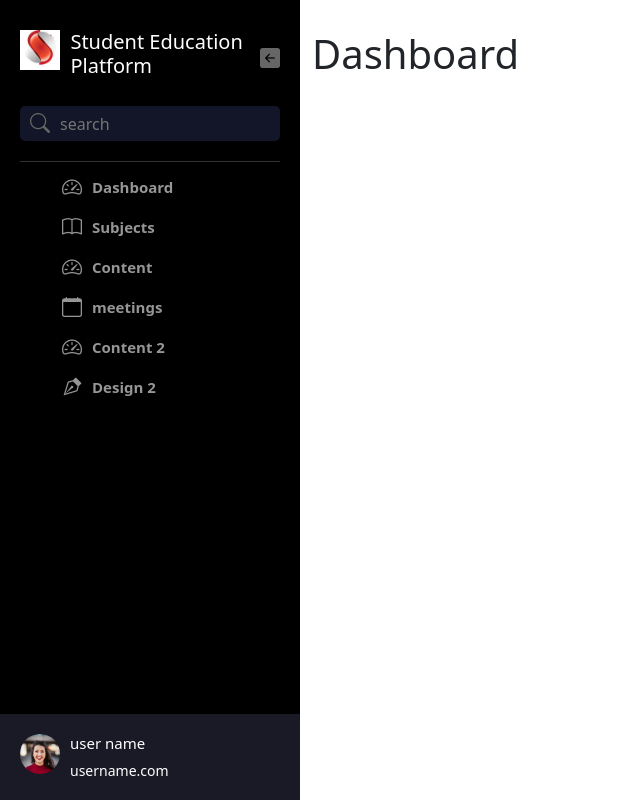
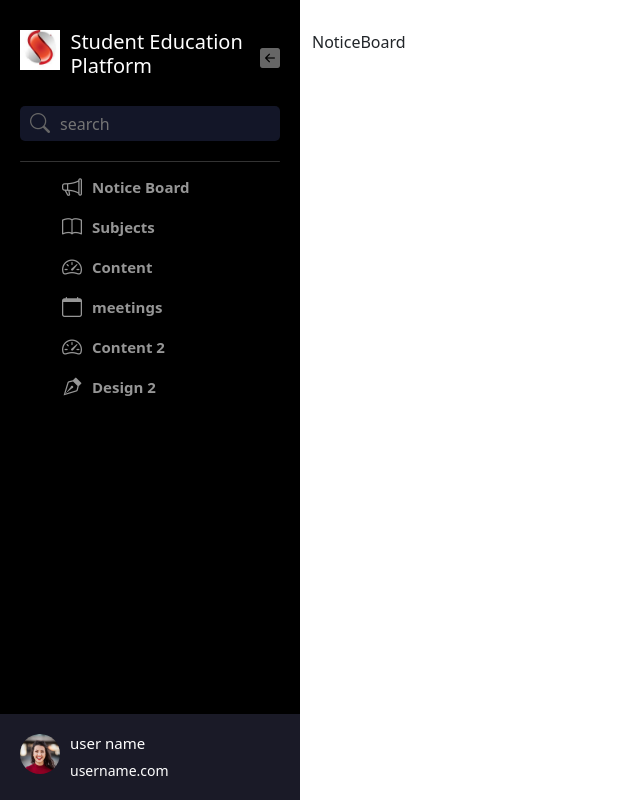
Before and after one commit to Prajwalgawande/Student-Educational-Platform, a React (Vite) app: page / in a window 1280 px wide. Shown: the whole page, without its empty margins (0-640 px from the left). Built offline with nearby package versions, Linux system fonts and the light colour scheme.

Commit message:
added notice-board empty component

```diff
--- a/src/App.jsx
+++ b/src/App.jsx
@@ -10,6 +10,7 @@ import { useState } from "react";
 import Subjects from "./components/subjects/Subjects";
 import SubjectDetiles from "./components/subjects/SubjectDetiles";
 import Meetings from "./components/meetings/Meetings";
+import NoticeBoard from "./components/notice-board/NoticeBoard";
 
 const Dashboard = () => <h1>Dashboard</h1>;
 const Content = () => <h1>Content</h1>;
@@ -59,7 +60,7 @@ function App() {
             )} */}
 
             {/* Example routes with components */}
-            <Route path="/" element={<Dashboard />} />
+            <Route path="/" element={<NoticeBoard />} />
             <Route path="/subjects" element={<Subjects />} />
             <Route path="/subject/:subjectId" element={<SubjectDetiles/>} />
             <Route path="/content" element={<Content />} />
--- a/src/components/SideMenu.jsx
+++ b/src/components/SideMenu.jsx
@@ -6,10 +6,10 @@ import MenuItem from "./MenuItem";
 
 export const menuItems = [
   {
-    name: "Dashboard",
+    name: "Notice Board",
     exact: true,
     to: "/",
-    iconClassName: "bi bi-speedometer2",
+    iconClassName: "bi bi-megaphone",
   },
   { name: "Subjects", to: `/subjects`, iconClassName: "bi bi-book" },
   {
--- /dev/null
+++ b/src/components/notice-board/NoticeBoard.jsx
@@ -0,0 +1,9 @@
+import React from 'react'
+import "./noticeboard.css"
+const NoticeBoard = () => {
+  return (
+    <div>NoticeBoard</div>
+  )
+}
+
+export default NoticeBoard
```
Also changed, not shown: src/components/notice-board/noticeboard.css (added).
